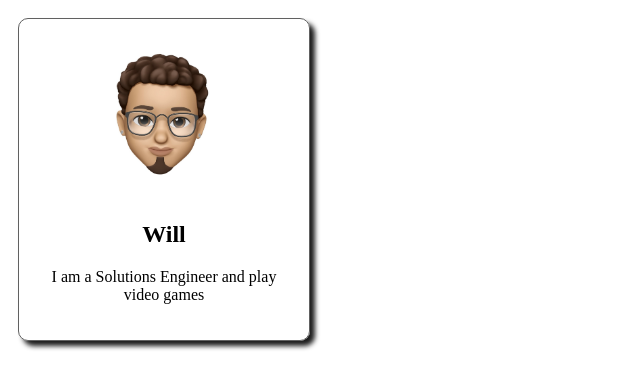
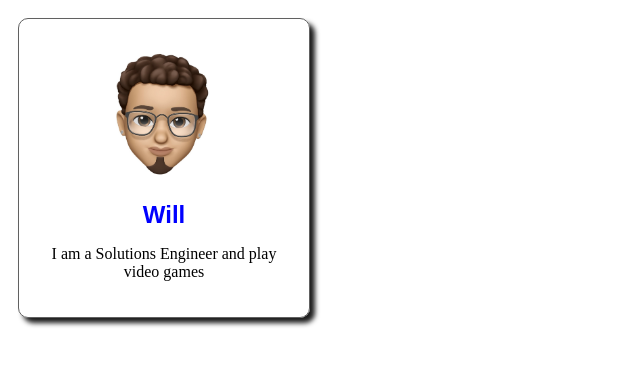
Before and after one commit to illwillgusto/brocodewebsite, a React (Vite) app in the folder my-newreact-app/: page / in a window 1280 px wide. Shown: the top 388 px of the page, without its empty margins (0-640 px from the left). Built offline with nearby package versions, Linux system fonts and the light colour scheme.

Commit message:
Update index.css
card title styles added

```diff
--- a/my-newreact-app/src/index.css
+++ b/my-newreact-app/src/index.css
@@ -15,3 +15,9 @@
   border-radius: 50%;
   margin-bottom: 10px;
 }
+
+.card .card-title{
+  font-family: Arial, Helvetica, sans-serif;
+  margin: 0;
+  color: blue;
+}
```
